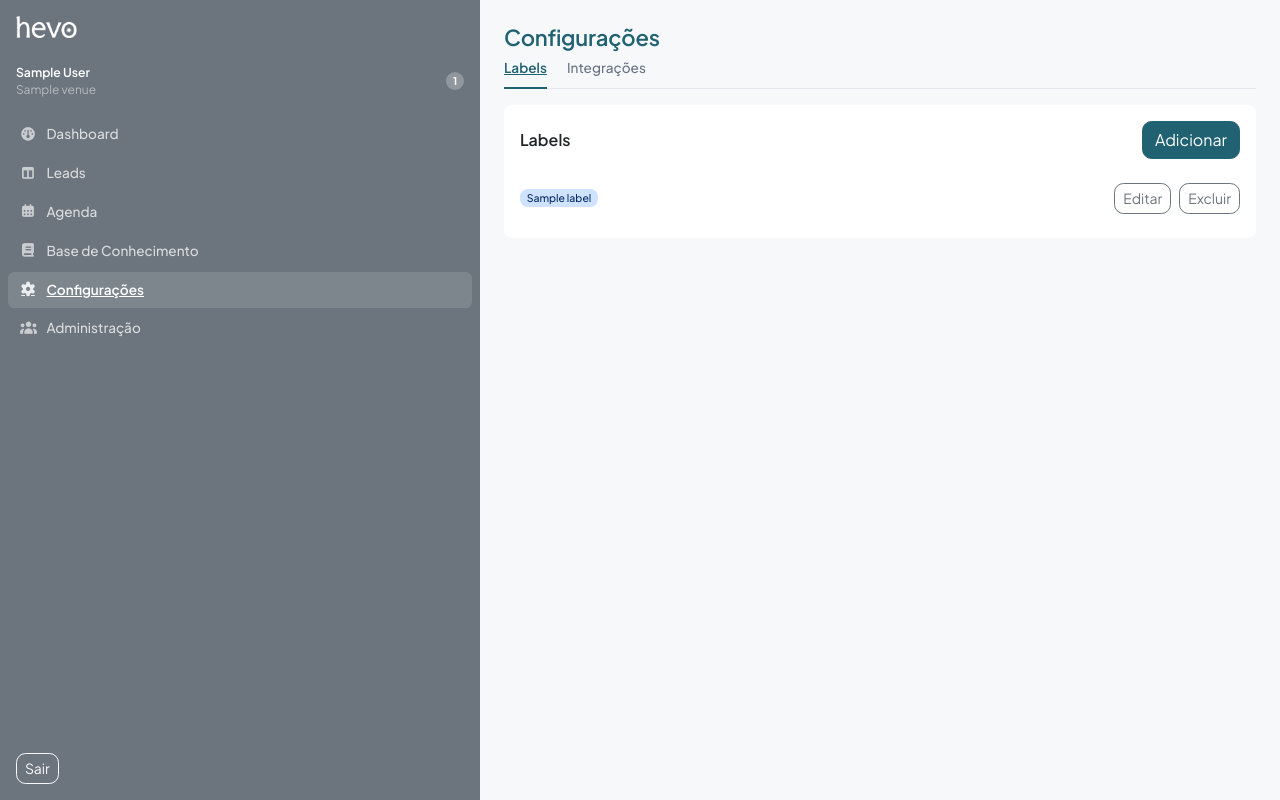
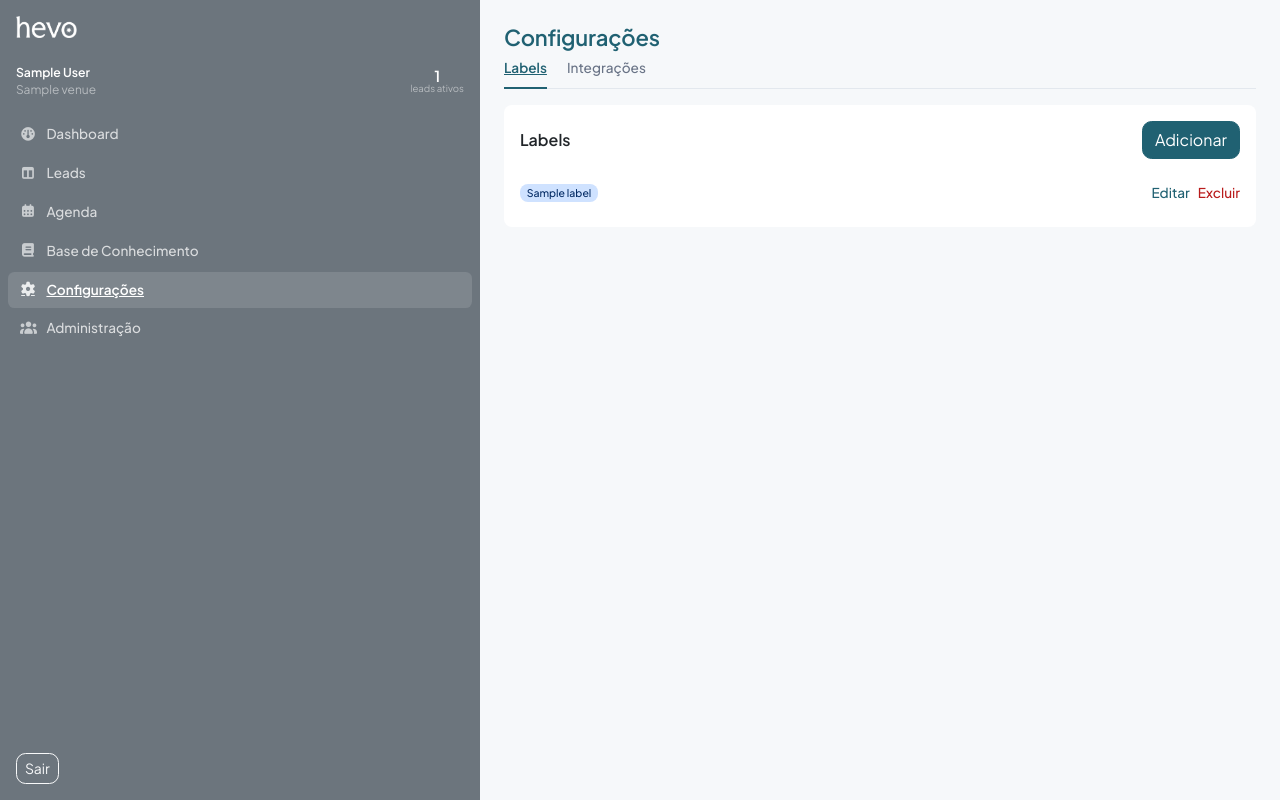
Before and after one commit to rsard/hevo, a Django app: page /labels/ in a window 1280 px wide. Run offline with Django 5.2, Linux system fonts and the light colour scheme; a user stored in the database is signed in; tables that the repository leaves empty hold one stand-in row (values such as "Sample post"); parts of the project's set-up code (start-up, migrations or seed data) failed here and were passed over.

Commit message:
UI: plain text-link actions, pill escalation button, sidebar lead count
- New .text-link component: Editar/Excluir (all 8 CRUD lists) and the
  Kanban/Tabela toggle are now plain colored text, no button chrome
  (active view = bold + underline)
- "Solicitar atendimento humano" and "+ Label" -> .filter-chip pill,
  consistent with the leads-page filters
- Sidebar lead count: dropped the pill/tooltip, now a small stacked
  number + "leads ativos" caption (visible, not hover-only)

Co-Authored-By: Claude Sonnet 5 <noreply@anthropic.com>

```diff
--- a/static/css/base.css
+++ b/static/css/base.css
@@ -150,6 +150,28 @@ select:focus-visible {
 
 .agenda-nav-btn:hover {
     background: var(--brand-color-soft);
+}
+
+/* Plain text-link actions: row actions (Editar/Excluir) and view toggles
+   (Kanban/Tabela) — no button chrome at all, just colored text. */
+
+.text-link {
+    color: var(--brand-color);
+    font-weight: 500;
+    font-size: 0.85rem;
+}
+
+.text-link:hover {
+    text-decoration: underline;
+}
+
+.text-link-danger {
+    color: var(--danger-color);
+}
+
+.text-link.active {
+    font-weight: 700;
+    text-decoration: underline;
 }
 
 /* Cards: no border, page background alone gives enough separation */
--- a/templates/base.html
+++ b/templates/base.html
@@ -75,11 +75,14 @@
                     </div>
                 </div>
                 {% if active_venue_lead_count is not None %}
-                <span
-                    class="badge rounded-pill bg-white bg-opacity-25 text-white"
-                    title="Leads ativos">
-                    {{ active_venue_lead_count }}
-                </span>
+                <div class="text-center">
+                    <div class="text-white fw-semibold" style="font-size: 0.95rem; line-height: 1;">
+                        {{ active_venue_lead_count }}
+                    </div>
+                    <div class="text-white-50 text-nowrap" style="font-size: 0.6rem; line-height: 1.2;">
+                        leads ativos
+                    </div>
+                </div>
                 {% endif %}
             </div>
             {% endif %}
--- a/templates/crm/_escalation_banner.html
+++ b/templates/crm/_escalation_banner.html
@@ -26,7 +26,7 @@
         hx-target="#escalation-banner"
         hx-swap="outerHTML">
         {% csrf_token %}
-        <button type="submit" class="btn btn-outline-danger btn-sm">
+        <button type="submit" class="filter-chip filter-chip-danger">
             <i class="fa-solid fa-hand"></i>
             Solicitar atendimento humano
         </button>
--- a/templates/crm/_label_picker.html
+++ b/templates/crm/_label_picker.html
@@ -20,7 +20,7 @@
     <div class="dropdown">
         <button
             type="button"
-            class="btn btn-outline-secondary btn-sm dropdown-toggle"
+            class="filter-chip dropdown-toggle"
             data-bs-toggle="dropdown"
             aria-expanded="false">+ Label</button>
         <ul class="dropdown-menu p-2" style="min-width: 160px;">
--- a/templates/crm/label_list.html
+++ b/templates/crm/label_list.html
@@ -19,9 +19,9 @@
                     <span class="badge text-bg-{{ item.color|label_color }}">{{ item.name }}</span>
                     <div class="d-flex gap-2">
                         <a href="{% url 'crm:label-update' item.pk %}"
-                           class="btn btn-sm btn-outline-secondary">Editar</a>
+                           class="text-link">Editar</a>
                         <a href="{% url 'crm:label-delete' item.pk %}"
-                           class="btn btn-sm btn-outline-secondary">Excluir</a>
+                           class="text-link text-link-danger">Excluir</a>
                     </div>
                 </li>
                 {% empty %}
--- a/templates/crm/lead_board.html
+++ b/templates/crm/lead_board.html
@@ -8,9 +8,9 @@
     <div class="d-flex justify-content-between align-items-center mb-4 flex-wrap gap-3">
         <h1>Leads</h1>
         <div class="d-flex align-items-center gap-3">
-            <div class="btn-row" role="group">
-                <span class="btn btn-outline-hevo active">Kanban</span>
-                <a href="{% url 'crm:lead-table' %}" class="btn btn-outline-hevo">Tabela</a>
+            <div class="d-flex align-items-center gap-3" role="group">
+                <span class="text-link active">Kanban</span>
+                <a href="{% url 'crm:lead-table' %}" class="text-link">Tabela</a>
             </div>
             <input
                 type="search"
--- a/templates/crm/lead_table.html
+++ b/templates/crm/lead_table.html
@@ -8,9 +8,9 @@
     <div class="d-flex justify-content-between align-items-center mb-4 flex-wrap gap-3">
         <h1>Leads</h1>
         <div class="d-flex align-items-center gap-3">
-            <div class="btn-row" role="group">
-                <a href="{% url 'crm:lead-list' %}" class="btn btn-outline-hevo">Kanban</a>
-                <span class="btn btn-outline-hevo active">Tabela</span>
+            <div class="d-flex align-items-center gap-3" role="group">
+                <a href="{% url 'crm:lead-list' %}" class="text-link">Kanban</a>
+                <span class="text-link active">Tabela</span>
             </div>
             <form method="get">
                 <input type="hidden" name="label" value="{{ active_label }}">
--- a/templates/venue/decoration_list.html
+++ b/templates/venue/decoration_list.html
@@ -23,9 +23,9 @@
                     </div>
                     <div class="d-flex gap-2 align-items-center">
                         <a href="{% url 'venue:decoration-update' item.pk %}"
-                           class="btn btn-sm btn-outline-secondary">Editar</a>
+                           class="text-link">Editar</a>
                         <a href="{% url 'venue:decoration-delete' item.pk %}"
-                           class="btn btn-sm btn-outline-secondary">Excluir</a>
+                           class="text-link text-link-danger">Excluir</a>
                     </div>
                 </li>
                 {% empty %}
--- a/templates/venue/document_list.html
+++ b/templates/venue/document_list.html
@@ -23,9 +23,9 @@
                     </div>
                     <div class="d-flex gap-2 align-items-center">
                         <a href="{% url 'venue:document-update' item.pk %}"
-                           class="btn btn-sm btn-outline-secondary">Editar</a>
+                           class="text-link">Editar</a>
                         <a href="{% url 'venue:document-delete' item.pk %}"
-                           class="btn btn-sm btn-outline-secondary">Excluir</a>
+                           class="text-link text-link-danger">Excluir</a>
                     </div>
                 </li>
                 {% empty %}
--- a/templates/venue/event_type_list.html
+++ b/templates/venue/event_type_list.html
@@ -24,9 +24,9 @@
                     </div>
                     <div class="d-flex gap-2 align-items-center">
                         <a href="{% url 'venue:event-type-update' item.pk %}"
-                           class="btn btn-sm btn-outline-secondary">Editar</a>
+                           class="text-link">Editar</a>
                         <a href="{% url 'venue:event-type-delete' item.pk %}"
-                           class="btn btn-sm btn-outline-secondary">Excluir</a>
+                           class="text-link text-link-danger">Excluir</a>
                     </div>
                 </li>
                 {% empty %}
--- a/templates/venue/faq_list.html
+++ b/templates/venue/faq_list.html
@@ -21,9 +21,9 @@
                     </div>
                     <div class="d-flex gap-2 align-items-center">
                         <a href="{% url 'venue:faq-update' item.pk %}"
-                           class="btn btn-sm btn-outline-secondary">Editar</a>
+                           class="text-link">Editar</a>
                         <a href="{% url 'venue:faq-delete' item.pk %}"
-                           class="btn btn-sm btn-outline-secondary">Excluir</a>
+                           class="text-link text-link-danger">Excluir</a>
                     </div>
                 </li>
                 {% empty %}
--- a/templates/venue/image_list.html
+++ b/templates/venue/image_list.html
@@ -22,9 +22,9 @@
                             <p class="card-text">{{ item.caption|default:'—' }}</p>
                             <div class="d-flex gap-2 align-items-center">
                                 <a href="{% url 'venue:image-update' item.pk %}"
-                                   class="btn btn-sm btn-outline-secondary">Editar</a>
+                                   class="text-link">Editar</a>
                                 <a href="{% url 'venue:image-delete' item.pk %}"
-                                   class="btn btn-sm btn-outline-secondary">Excluir</a>
+                                   class="text-link text-link-danger">Excluir</a>
                             </div>
                         </div>
                     </div>
--- a/templates/venue/menu_list.html
+++ b/templates/venue/menu_list.html
@@ -21,9 +21,9 @@
                     </div>
                     <div class="d-flex gap-2 align-items-center">
                         <a href="{% url 'venue:menu-update' menu.pk %}"
-                           class="btn btn-sm btn-outline-secondary">Editar</a>
+                           class="text-link">Editar</a>
                         <a href="{% url 'venue:menu-delete' menu.pk %}"
-                           class="btn btn-sm btn-outline-secondary">Excluir</a>
+                           class="text-link text-link-danger">Excluir</a>
                     </div>
                 </li>
                 {% empty %}
--- a/templates/venue/package_list.html
+++ b/templates/venue/package_list.html
@@ -24,9 +24,9 @@
                     </div>
                     <div class="d-flex gap-2 align-items-center">
                         <a href="{% url 'venue:package-update' item.pk %}"
-                           class="btn btn-sm btn-outline-secondary">Editar</a>
+                           class="text-link">Editar</a>
                         <a href="{% url 'venue:package-delete' item.pk %}"
-                           class="btn btn-sm btn-outline-secondary">Excluir</a>
+                           class="text-link text-link-danger">Excluir</a>
                     </div>
                 </li>
                 {% empty %}
```
